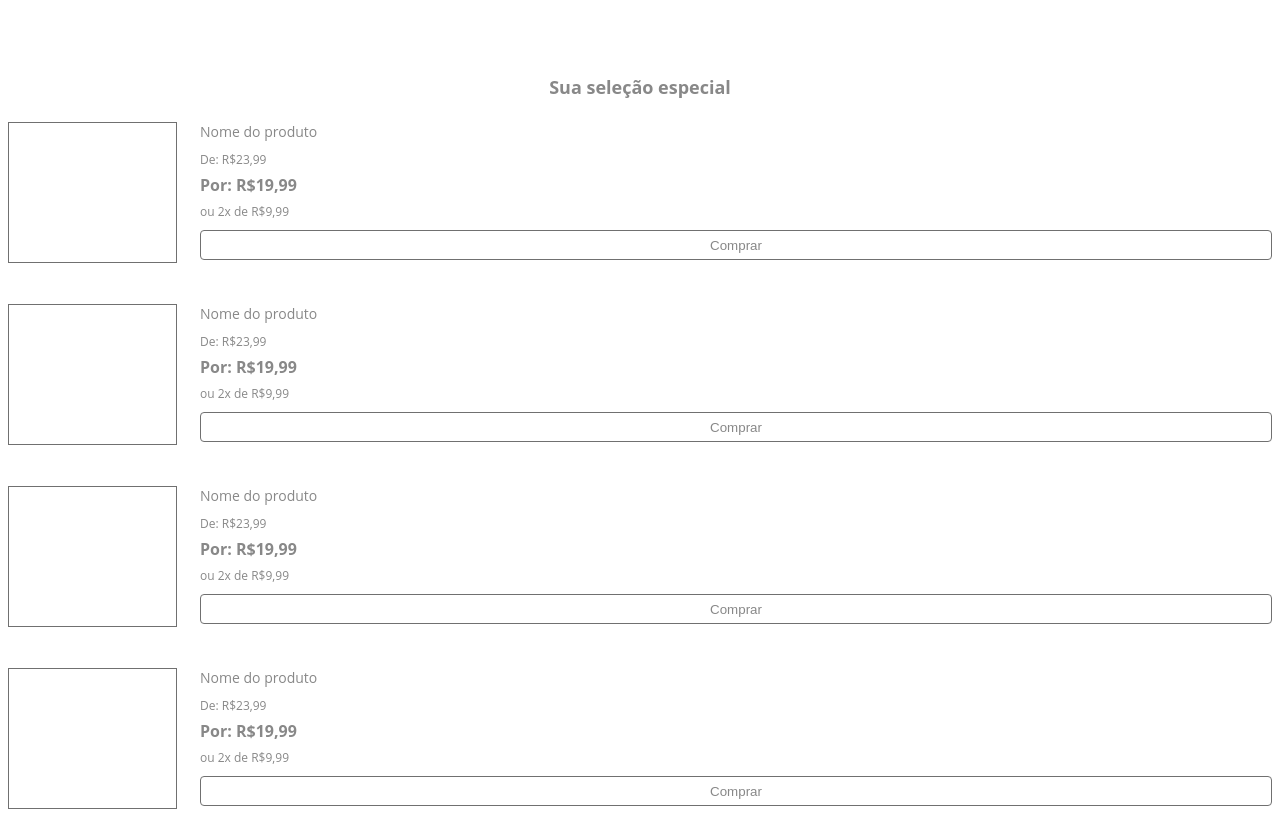
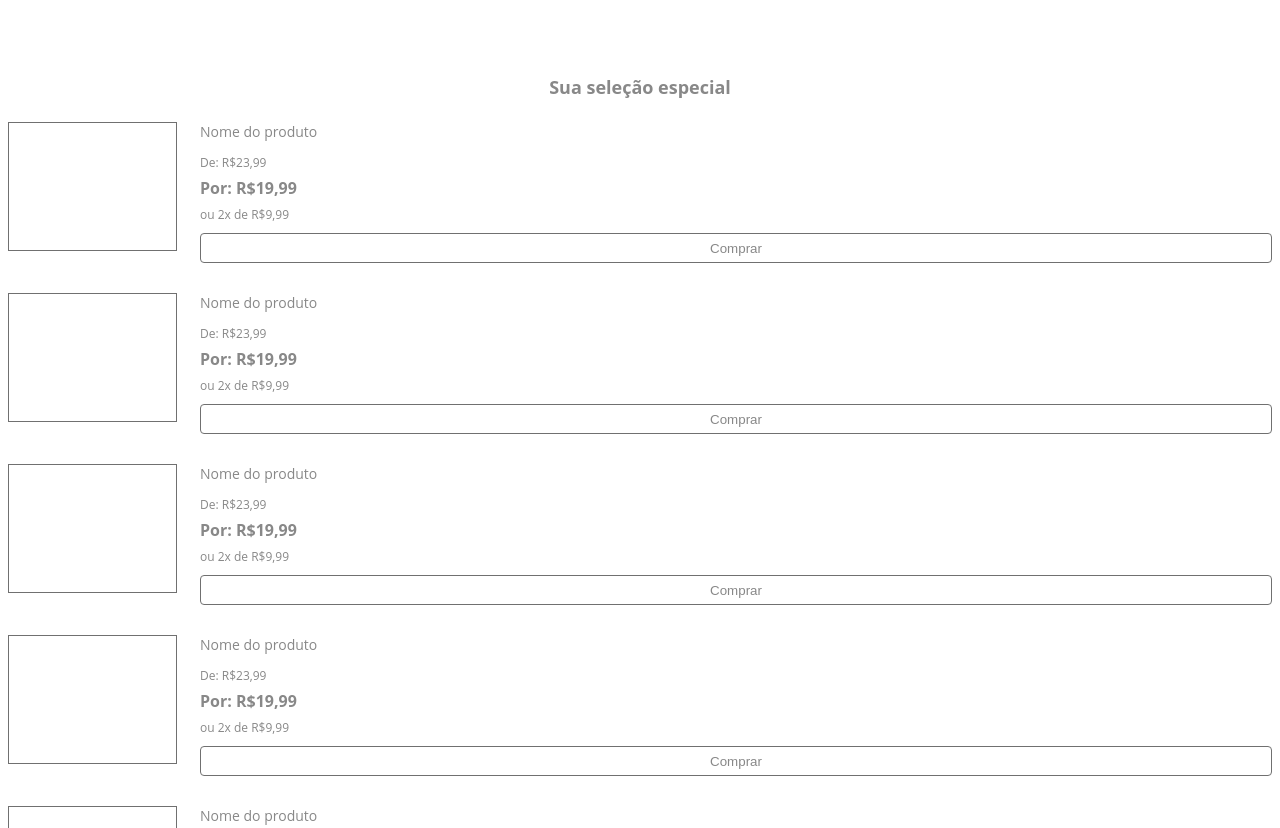
Before and after one commit to eduardodelduqui/desafio-linx, a plain HTML site: page index.html in a window 1280 px wide. Shown: the part 540-1368 px from the top of the page. Drawn offline with nearby package versions, Linux system fonts and the light colour scheme.

Commit message:
margins and heights fixed

```diff
--- a/css/index.css
+++ b/css/index.css
@@ -80,7 +80,7 @@ body {
 .grid-products {
     display: grid;
     grid-template-rows: repeat(8, 1fr);
-    gap: 41px;
+    gap: 30px;
 }
 
 .product-item {
@@ -93,7 +93,7 @@ body {
 .product-img {
     position: relative;
     box-sizing: border-box;
-    height: 141px;
+    height: 129px;
     min-width: 169px;
     border: 1px solid #707070;
 }
@@ -105,7 +105,7 @@ body {
 
 .product-name {
     font-size: 14px;
-    margin: 0 0 10px 0px;
+    margin: 0 0 13px 0px;
     color: #888888
 }
 
```
